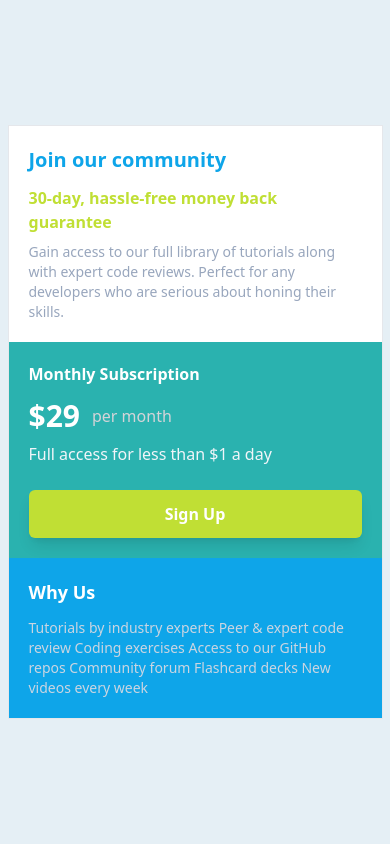
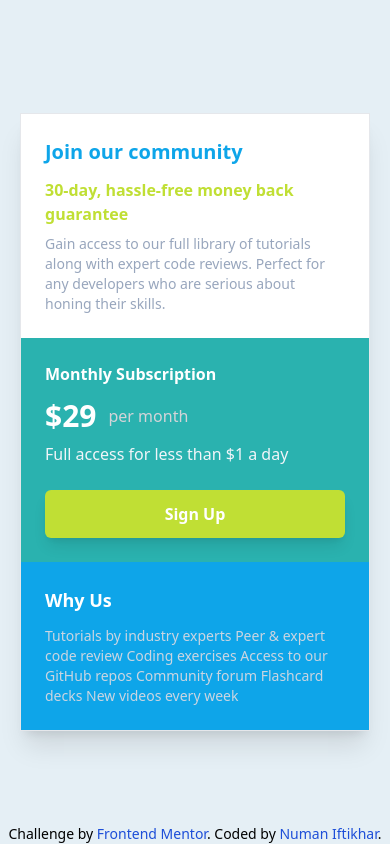
Before and after one commit to numan-iftikhar/single-price-grid-fem, a plain HTML site: page index.html in a window 390 px wide. Drawn offline with nearby package versions, Linux system fonts and the light colour scheme.

Commit message:
add footer

```diff
--- a/index.html
+++ b/index.html
@@ -13,15 +13,6 @@
     />
     <script src="https://cdn.tailwindcss.com"></script>
     <title>Single Price Grid Component</title>
-    <style>
-      .attribution {
-        font-size: 11px;
-        text-align: center;
-      }
-      .attribution a {
-        color: hsl(228, 45%, 44%);
-      }
-    </style>
     <script>
       tailwind.config = {
         theme: {
@@ -37,12 +28,12 @@
       };
     </script>
   </head>
-  <body class="flex justify-center items-center min-h-screen bg-lightGray">
+  <body class="relative flex flex-col justify-center items-center min-h-screen bg-lightGray">
     <main
-      class="md:grid grid-cols-2 max-w-[375px] md:max-w-[55%] lg:max-w-[46%] border"
+      class="my-10 md:grid grid-cols-2 shadow-xl max-w-[350px] md:max-w-[55%] lg:max-w-[46%] border"
     >
       <!-- 30 day hassle free... -->
-      <div class="p-5 md:p-10 col-span-2 bg-white">
+      <div class="p-6 md:p-10 col-span-2 bg-white">
         <h2 class="text-xl font-semibold text-sky-500 mb-3">
           Join our community
         </h2>
@@ -57,7 +48,7 @@
       </div>
 
       <!-- monthly subscription -->
-      <div class="p-5 md:p-10 bg-cyan text-white">
+      <div class="p-6 md:p-10 bg-cyan text-white">
         <h3 class="text-md font-semibold mb-3">Monthly Subscription</h3>
         <div class="flex items-center mb-2">
           <span class="text-3xl font-bold mr-3">&dollar;29</span
@@ -68,7 +59,7 @@
       </div>
 
       <!-- why us -->
-      <div class="p-5 md:p-10 bg-sky-500 text-white">
+      <div class="p-6 md:p-10 bg-sky-500 text-white">
         <h3 class="text-lg font-semibold mb-3">Why Us</h3>
         <p class="text-sm text-slate-300">
           Tutorials by industry experts Peer &amp; expert code review Coding
@@ -78,13 +69,13 @@
       </div>
     </main>
 
-    <!-- <footer>
-      <p class="attribution">
+    <footer class="bottom-0 absolute">
+      <p class="attribution text-sm">
         Challenge by
-        <a href="https://www.frontendmentor.io?ref=challenge" target="_blank"
+        <a class="text-blue-700" href="https://www.frontendmentor.io?ref=challenge" target="_blank"
           >Frontend Mentor</a
-        >. Coded by <a href="#">Your Name Here</a>.
+        >. Coded by <a class="text-blue-700" href="https://www.frontendmentor.io/profile/numan-iftikhar">Numan Iftikhar</a>.
       </p>
-    </footer> -->
+    </footer>
   </body>
 </html>
```
